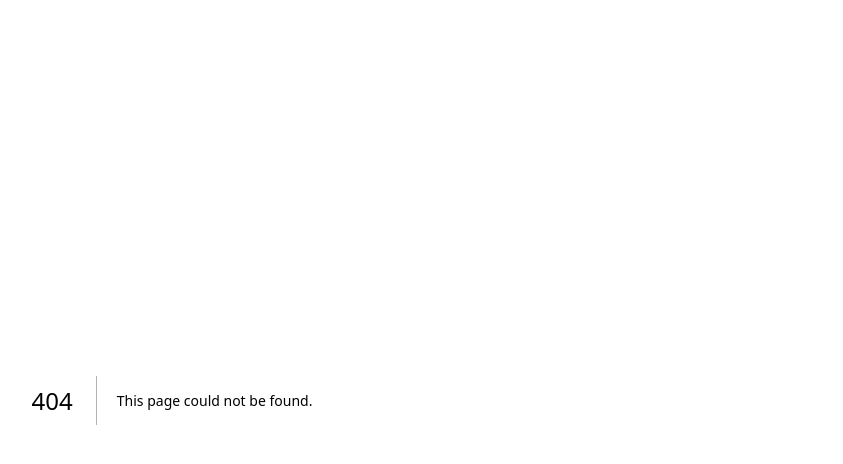
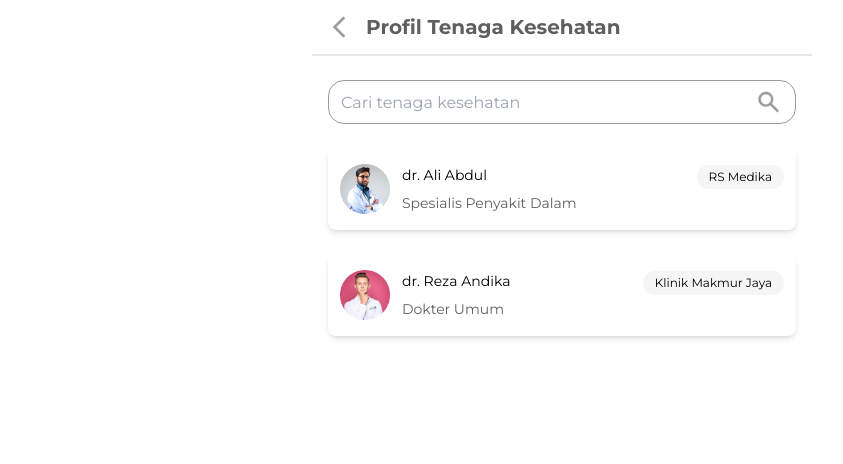
Before and after one commit to Personal-Health-Record/frontend, a Next.js app: page /tenaga in a window 1280 px wide. Before the commit this address had no page. Shown: the top 464 px of the page, without its empty margins (78-921 px from the left). Built offline with nearby package versions, Linux system fonts and the light colour scheme.

Commit message:
feat: list tenaga kesehatan

```diff
--- /dev/null
+++ b/src/app/tenaga/components/CardTenagaKesehatan/index.tsx
@@ -0,0 +1,31 @@
+import Image from "next/image";
+
+interface Props {
+  name: string;
+  location: string;
+  specialist: string;
+  image: string;
+}
+
+const CardTenagaKesehatan = ({ location, name, specialist, image }: Props) => {
+  return (
+    <div className="flex shadow-md py-4 px-3 gap-3 rounded-lg justify-center">
+      <div>
+        <Image src={image} alt="" width={50} height={50} />
+      </div>
+
+      <div className="flex flex-col flex-1 justify-center gap-1">
+        <div className="flex justify-between">
+          <p className="text-sm">{name}</p>
+          <p className="text-xs bg-superLightGrey py-1 px-3 rounded-xl">
+            {location}
+          </p>
+        </div>
+
+        <p className="text-sm text-mainGrey">{specialist}</p>
+      </div>
+    </div>
+  );
+};
+
+export default CardTenagaKesehatan;
--- /dev/null
+++ b/src/app/tenaga/components/SearchBar/index.tsx
@@ -0,0 +1,21 @@
+import Image from "next/image";
+
+const SearchBar = () => {
+  return (
+    <div className="relative">
+      <input
+        className="border border-lightGrey w-full px-3 h-11 rounded-2xl focus:outline-none focus:border-blue-500"
+        placeholder="Cari tenaga kesehatan"
+      />
+      <Image
+        src="/images/search.png"
+        alt=""
+        width={30}
+        height={30}
+        className="absolute top-2 right-3"
+      />
+    </div>
+  );
+};
+
+export default SearchBar;
--- /dev/null
+++ b/src/app/tenaga/constants/index.ts
@@ -0,0 +1,14 @@
+export const dataTenagaKesehatan = [
+  {
+    name: "dr. Ali Abdul",
+    specialist: "Spesialis Penyakit Dalam",
+    location: "RS Medika",
+    image: "/images/docter-1.png",
+  },
+  {
+    name: "dr. Reza Andika",
+    specialist: "Dokter Umum",
+    location: "Klinik Makmur Jaya",
+    image: "/images/docter-2.png",
+  },
+];
--- /dev/null
+++ b/src/app/tenaga/page.tsx
@@ -0,0 +1,26 @@
+import Header from "../components/Header";
+import CardTenagaKesehatan from "./components/CardTenagaKesehatan";
+import SearchBar from "./components/SearchBar";
+import { dataTenagaKesehatan } from "./constants";
+
+const TenagaMedisPage = () => {
+  return (
+    <div className="flex flex-col">
+      <Header title="Profil Tenaga Kesehatan" />
+
+      <div className="flex flex-col py-3 px-4 gap-6 pt-6">
+        <SearchBar />
+        {dataTenagaKesehatan.map((docter) => (
+          <CardTenagaKesehatan
+            image={docter.image}
+            location={docter.location}
+            name={docter.name}
+            specialist={docter.specialist}
+          />
+        ))}
+      </div>
+    </div>
+  );
+};
+
+export default TenagaMedisPage;
```
Also changed, not shown: public/images/docter-1.png (added), public/images/docter-2.png (added).
